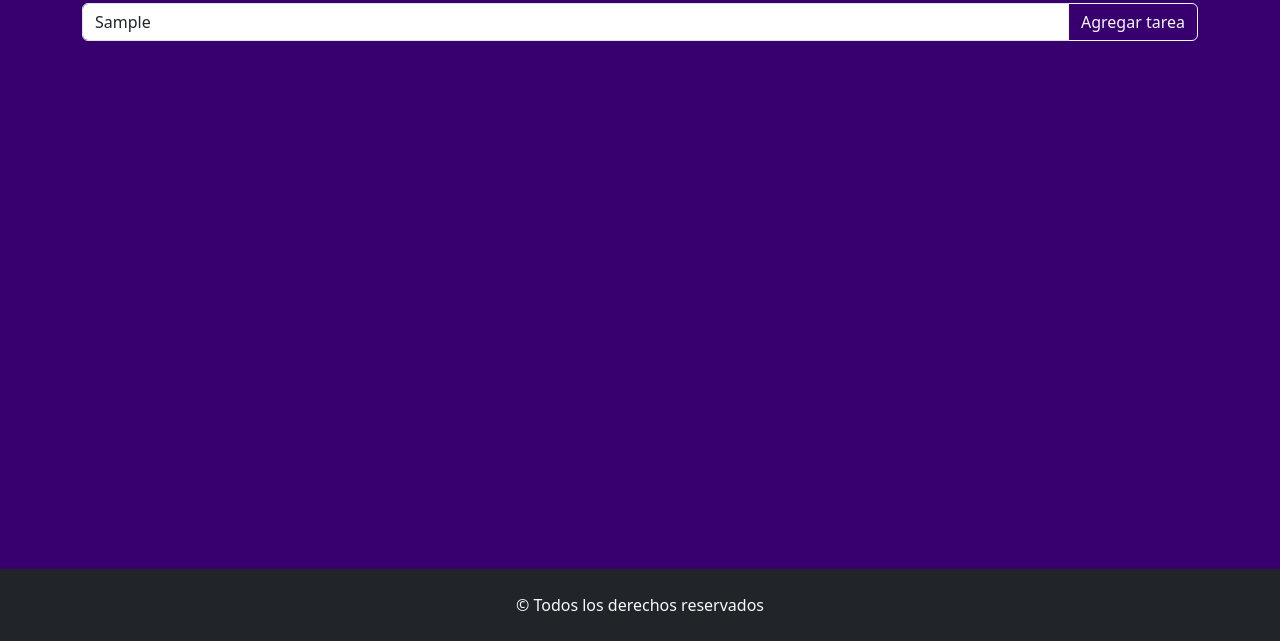
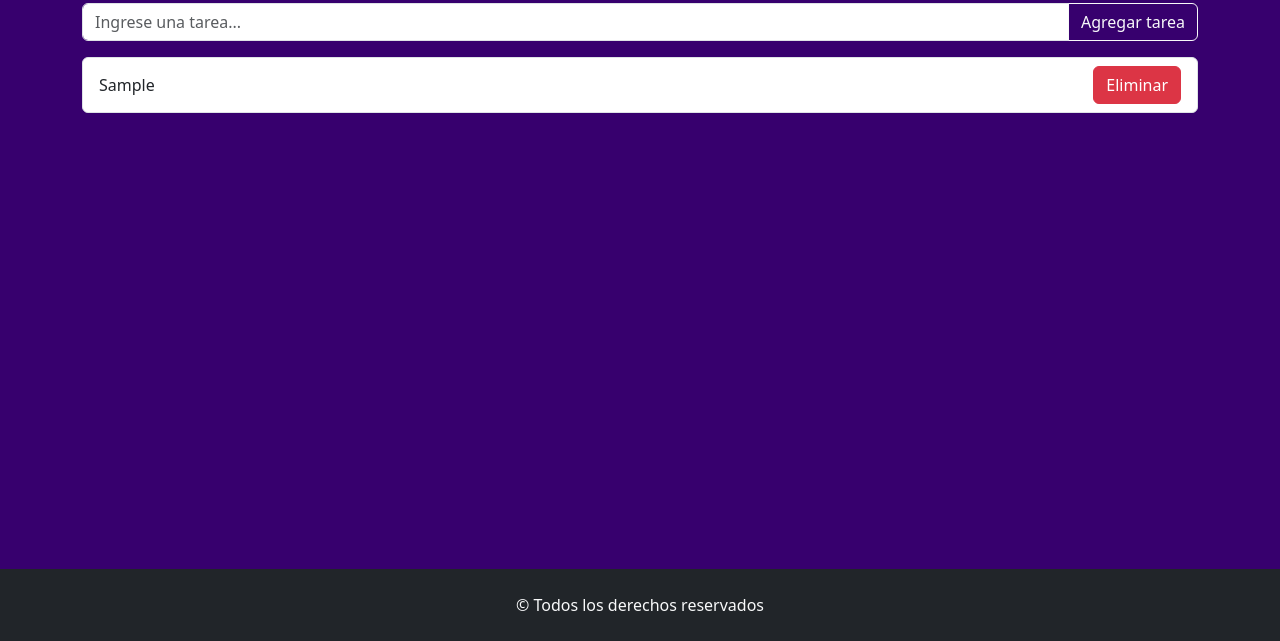
Before and after one commit to mmaleducada/TP5-Ejercicio3, a plain HTML site: page index.html in a window 1280 px wide. Both pictures are taken after typing "Sample" into the empty fields and a click on the button "Agregar tarea". Shown: the part 159-800 px from the top of the page. Drawn offline with nearby package versions, Linux system fonts and the light colour scheme.

Commit message:
logica funcional

```diff
--- a/css/style.css
+++ b/css/style.css
@@ -16,3 +16,10 @@ main {
 #listaTareas li {
     margin-bottom: 10px;
 }
+
+.list-group-item {
+    display: flex;
+    flex-direction:row;
+    justify-content: space-between;
+    align-items: center;
+}
--- a/js/app.js
+++ b/js/app.js
@@ -0,0 +1,27 @@
+const btnAgregarTarea = document.querySelector('#agregarTarea');
+const inputTarea = document.querySelector('#inputTarea');
+
+const listaTareas = document.querySelector('#listaTareas');
+
+btnAgregarTarea.addEventListener('click', () => {
+    const nuevaTarea = inputTarea.value.trim();
+
+    if (!nuevaTarea) return;
+
+    const li = document.createElement('li');
+    li.classList.add('list-group-item');
+    li.textContent = nuevaTarea;
+
+    const btnEliminarTarea = document.createElement('button');
+    btnEliminarTarea.classList.add('btn', 'btn-danger', 'ms-2');
+    btnEliminarTarea.textContent = 'Eliminar';
+    btnEliminarTarea.addEventListener('click', () => {
+        li.remove();
+    });
+
+    li.appendChild(btnEliminarTarea);
+
+    listaTareas.appendChild(li);
+
+    inputTarea.value = '';
+});
```
